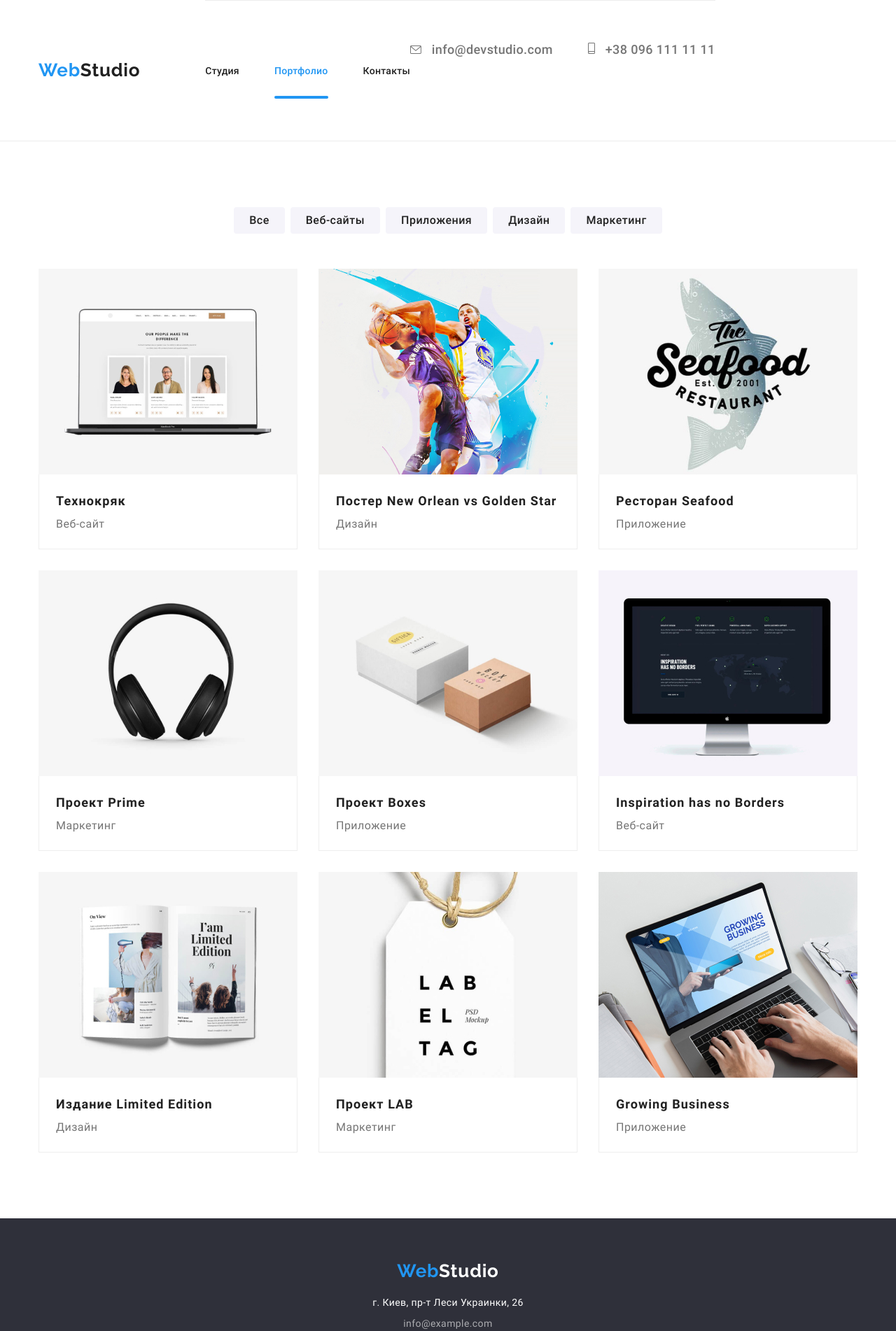
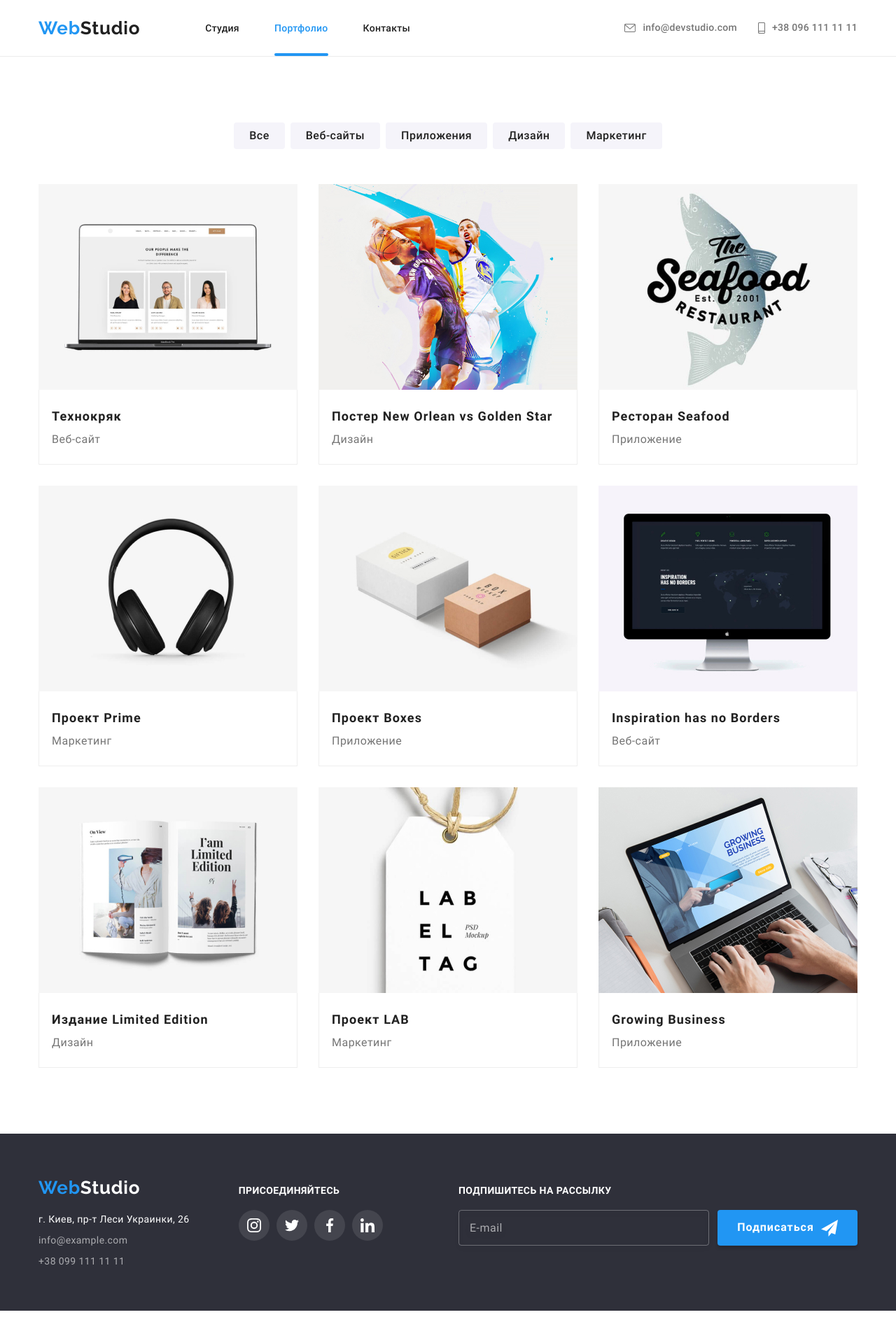
Before and after one commit to AndrewProsianyk/goit-markup-hw-08, a plain HTML site: page portfolio.html in a window 1280 px wide. Shown: the top 1902 px of the page at 70% size. After the commit the page ends 1873 px from the top, so only its background shows below. Drawn offline with nearby package versions, Linux system fonts and the light colour scheme.

Commit message:
mob tab and desk

```diff
--- a/portfolio.html
+++ b/portfolio.html
@@ -270,7 +270,6 @@
     </div>
 
     </footer>
-<script src="./js/modal.js"></script>
 <script src="./js/menu.js"></script>
 </body>
 
--- a/sass/components/_clients.scss
+++ b/sass/components/_clients.scss
@@ -38,4 +38,12 @@
     &:focus .client-logo {
      fill: $accent-color;
     }
+
+    @media screen and (min-width:768px) {
+      width: 226px;
+    }
+
+    @media screen and (min-width:1200px) {
+      width: 170px;
+    }
   }
--- a/sass/components/_features.scss
+++ b/sass/components/_features.scss
@@ -7,16 +7,27 @@
 }
 
 .features-list {
+  margin: -15px;
   @media screen and (min-width: 768px) {
     display: flex;
+    flex-wrap: wrap;
   }
 }
 
 .features-list .item {
   width: 100%;
-  margin-bottom: 30px;
+  max-width: 450px;
+  margin: 15px;
   &:last-child {
     margin-bottom: 0px;
+  }
+
+  @media screen and (min-width: 768px) {
+    width: 354px;
+  }
+
+  @media screen and (min-width:1200px) {
+    width: 270px;
   }
 }
 
--- a/sass/components/_hero.scss
+++ b/sass/components/_hero.scss
@@ -19,6 +19,10 @@
   text-align: center;
   margin-left: auto;
   margin-right: auto;
+
+  @media screen and (min-width:1200px) {
+    width: 700px;
+  }
 }
 .hero-title {
   color: $secondary-title-color;
--- a/sass/components/_modal.scss
+++ b/sass/components/_modal.scss
@@ -7,11 +7,11 @@
   background-color: rgba(0, 0, 0, 0.2);
   opacity: 1;
   transition: opacity 250ms cubic-bezier(0.4, 0, 0.2, 1);
-
+  z-index: 10;
   overflow-y: scroll;
 
   @media screen and (max-width:767px) {
-    padding: 0px 15px;
+    padding: 50px 15px;
   }
 }
   .backdrop.is-hidden {
@@ -25,7 +25,6 @@
   .modal {
     position: absolute;
     width: 450px;
-    // height: 581px;
     top: 50%;
     left: 50%;
     padding: 40px;
@@ -81,6 +80,7 @@
     margin-bottom: 10px;
     position: relative;
 
+
   }
 
   .form-input {
@@ -91,6 +91,7 @@
     border-radius: 4px;
     outline: transparent;
     transition: border-color 250ms cubic-bezier(0.4, 0, 0.2, 1);
+
     @media screen and (min-width:1200px) {
       width: 448px;
     }
@@ -152,7 +153,7 @@
     }
   }
 
-   .checkbox {
+  .checkbox {
     position: absolute;
     width: 1px;
     height: 1px;
@@ -170,7 +171,7 @@
       background-size: contain;
       background-origin: border-box;
     }
-    }
+  }
 
   .checkbox-icon {
     display: block;
@@ -194,18 +195,22 @@
   line-height: 14px;
   letter-spacing: 0.03em;
   color: $primary-text-color;
-  // margin-left: 8px;
   align-items: center;
-  @media screen and (min-width:1200px) {
-    font-size: 14px;
-    line-height: 24px;
-  }
-}
+  justify-content: center;
 
-  .checkbox-label a{
+  & a{
     color: $accent-color;
     text-decoration: underline;
   }
+
+  @media screen and (min-width:1200px) {
+    font-size: 14px;
+    line-height: 1.71;
+  }
+
+}
+
+
   .agreement {
     display: flex;
     margin-top: 10px;
--- a/sass/components/_page-footer.scss
+++ b/sass/components/_page-footer.scss
@@ -17,18 +17,29 @@
 
 
 .page-footer {
-  display: flex;
   background-color: $footer-background;
   padding-top: 60px;
   padding-bottom: 60px;
   text-align: center;
 
+  @media screen and (min-width:1200px) {
+    display: flex;
+    text-align: left;
+  }
 }
 
 
 .address-container {
-  // margin-right: 70px;
-  margin-bottom: 60px;
+  display: inline-block;
+
+  @media screen and (max-width:1199px) {
+    margin-bottom: 60px;
+  }
+
+  @media screen and (min-width:768px) and (max-width:1199px) {
+    margin-left: 76px;
+    display: block;
+  }
 }
 .join-text {
   color: rgba(255, 255, 255, 1);
@@ -41,11 +52,19 @@
   text-transform: uppercase;
 }
 .media-container {
+  display: block;
+
   @media screen and (max-width:767px) {
     margin-bottom: 60px;
   }
+
+  @media screen and (min-width:768px) and (max-width:1199px) {
+    margin-left: 165px;
+  }
+
   @media screen and (min-width:1200px) {
     margin-top: 12px;
+    margin-left: 70px;
   }
 }
 
@@ -55,8 +74,18 @@
     margin-bottom: 9px;
   }
 }
+.footer-container {
+  display: block;
+  flex-wrap: nowrap;
+}
 
-
+@media screen and (min-width: 768px){
+  .footer-container.container {
+    display: flex;
+    flex-wrap: wrap;
+    align-items: baseline;
+  }
+}
 .footer-media-list {
   display: flex;
   justify-content: center;
--- a/sass/components/_page-header.scss
+++ b/sass/components/_page-header.scss
@@ -66,40 +66,36 @@
   }
   .info-head {
     display: inline-block;
-    justify-content: center;
+    text-align: center;
+
     @media screen and (min-width:768px) {
+      text-align: left;
+      margin-left: auto;
+      justify-content: center;
+      padding: 17px 0px;
+    }
+
+    @media screen and (min-width:1200px) {
       display: flex;
-
     }
   }
 
 
-  @media screen and (min-width:768px) {
+  @media screen and (min-width:1200px) {
     .info-link + .info-link {
-      margin-left: 50px;
+      margin-left: 30px;
     }
   }
-  .info-head .info-link {
-    // display: flex;
-
+  .info-link {
+    display: block;
     color: $primary-text-color;
     font-weight: 500;
     font-size: 18px;
     line-height: 1.14;
     letter-spacing: 0.02em;
     align-items: center;
+
     transition: color 250ms cubic-bezier(0.4, 0, 0.2, 1);
-
-  }
-  .info-icon {
-    fill: $primary-text-color;
-    margin-right: 10px;
-    transition: fill 250ms cubic-bezier(0.4, 0, 0.2, 1);
-
-  }
-
-  .info-link {
-    display: block;
     &:first-child {
       margin-bottom: 16px;
     }
@@ -112,7 +108,32 @@
     &:focus .info-icon {
       fill: $accent-color;
     }
+
+    @media screen and (min-width:768px){
+      display: flex;
+      font-size: 12px;
+      line-height: 1.16;
+      &:first-child {
+        margin-bottom: 10px;
+      }
+    }
+
+    @media screen and (min-width:1200px){
+      font-size: 14px;
+      line-height: 1.14;
+      &:first-child {
+        margin-bottom: 0px;
+      }
+    }
   }
+  .info-icon {
+    fill: $primary-text-color;
+    margin-right: 10px;
+    transition: fill 250ms cubic-bezier(0.4, 0, 0.2, 1);
+
+  }
+
+
 
   .item.current::after {
     display: block;
@@ -126,10 +147,10 @@
   }
   .menu-container {
 
-    padding: 60px 0px;
+    width: 100%;
     background-color: #ffffff;
-    border-top: 1px solid #ececec;
-    z-index: 5;
+
+    z-index: 1;
     text-align: center;
 
 
@@ -137,7 +158,8 @@
     @media screen and (max-width:767px) {
       display: none;
       position: absolute;
-      width: 100%;
+      padding: 60px 0px;
+      border-top: 1px solid #ececec;
       top: 100%;
       left: 0;
       &.is-open {
--- a/sass/components/_subscription-form.scss
+++ b/sass/components/_subscription-form.scss
@@ -1,8 +1,14 @@
 .subscription-form {
   display: inline-block;
-  width: 100%;
-  @media screen and (min-width:768px) {
+
+  @media screen and (max-width:1199px) {
+    width: 100%;
+  }
+
+  @media screen and (min-width:1200px) {
+    display: block;
     margin-top: 12px;
+    margin-left: auto;
   }
 }
 
@@ -21,6 +27,11 @@
 .mail-send {
   display: inline-block;
   width: 100%;
+
+  @media screen and (min-width:768px) {
+    justify-content: center;
+  }
+
   @media screen and (min-width: 1200px) {
     display: flex;
   }
@@ -43,6 +54,22 @@
   display: block;
   background-color: inherit;
   width: 100%;
+  font-style: normal;
+  font-weight: normal;
+  font-size: 16px;
+  line-height: 1.2;
+  letter-spacing: 0.03em;
+
+  color: rgba(255, 255, 255, 0.6);
+  &::placeholder {
+  font-style: normal;
+  font-weight: normal;
+  font-size: 16px;
+  line-height: 1.2;
+  letter-spacing: 0.03em;
+
+  color: rgba(255, 255, 255, 0.6);
+  }
 
   padding: 15px;
   border: 1px solid rgba(255, 255, 255, 0.3);
@@ -51,27 +78,10 @@
   @media screen and (max-width:1199px) {
     margin-bottom: 20px;
     max-width: 450px;
+    display: inline-block;
   }
   @media screen and (min-width: 1200px) {
     width: 358px;
+    margin-right: 12px;
   }
 }
-
-.mail-input {
-  font-style: normal;
-  font-weight: normal;
-  font-size: 16px;
-  line-height: 20px;
-  letter-spacing: 0.03em;
-
-  color: rgba(255, 255, 255, 0.6);
-  &::placeholder {
-  font-style: normal;
-  font-weight: normal;
-  font-size: 16px;
-  line-height: 20px;
-  letter-spacing: 0.03em;
-
-  color: rgba(255, 255, 255, 0.6);
-  }
-}
--- a/sass/components/_team.scss
+++ b/sass/components/_team.scss
@@ -8,8 +8,11 @@
   }
 
   .member-list {
+    display: block;
     @media screen and (min-width:768px) {
       display: flex;
+      flex-wrap: wrap;
+      margin: -15px;
     }
   }
 
@@ -21,8 +24,20 @@
       0px 2px 1px rgba(0, 0, 0, 0.2);
     border-radius: 0px 0px 4px 4px;
     overflow: hidden;
-    &:not(:last-child) {
-      margin-bottom: 30px;
+
+    @media screen and (max-width:767px) {
+      &:not(:last-child) {
+        margin-bottom: 30px;
+      }
+    }
+
+    @media screen and (min-width:768px) {
+      width: 354px;
+      margin: 15px;
+    }
+
+    @media screen and (min-width:1200px) {
+      width: 270px;
     }
   }
 
--- a/sass/components/_work-list.scss
+++ b/sass/components/_work-list.scss
@@ -35,7 +35,7 @@
     border-bottom: 1px solid $border;
     border-left: 1px solid $border;
     border-right: 1px solid $border;
-    padding: 20px 24px;
+    padding: 20px 18px;
   }
   .project-title {
     color: $primary-title-color;
```
Also changed, not shown: css/main.css, css/main.min.css, css/portfolio.css, css/portfolio.min.css, 4 other files.
